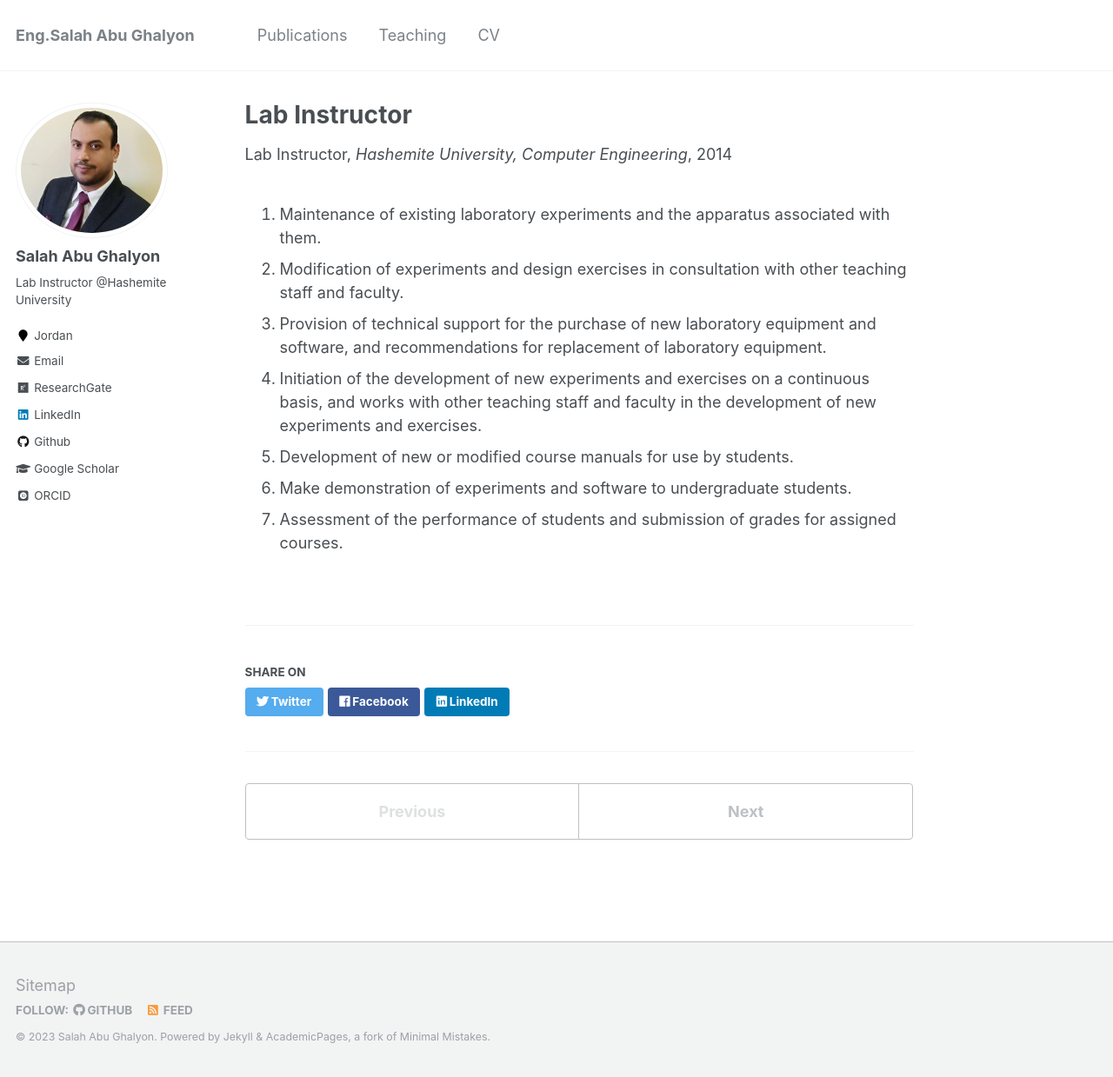
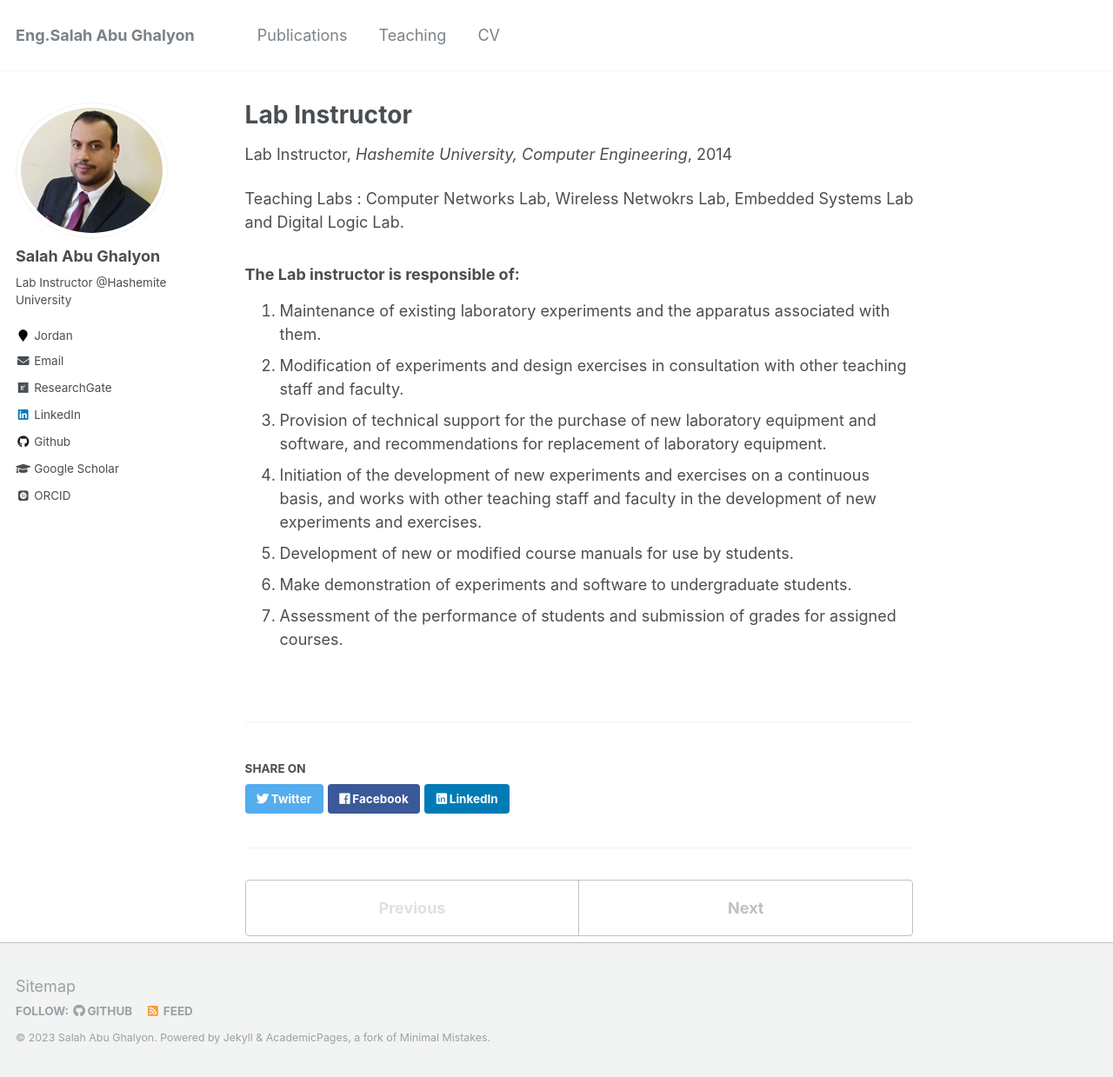
Before and after one commit to salahghalyon/salahghalyon.github.io, a Jekyll site: the page built from _teaching/2014-HU-Lab-Instructor.md, in a window 1280 px wide and 1239 px high. Shown: the whole window at 87% size. Built offline with Jekyll 4.4.1, drawn with Linux system fonts in a browser that asks for light colours; some web fonts are replaced.

Commit message:
Update 2014-HU-Lab-Instructor.md

```diff
--- a/_teaching/2014-HU-Lab-Instructor.md
+++ b/_teaching/2014-HU-Lab-Instructor.md
@@ -8,9 +8,9 @@ date: 2014-9-21
 location: "Zarqa, Jordan"
 ---
 
+Teaching Labs : Computer Networks Lab, Wireless Netwokrs Lab, Embedded Systems Lab and Digital Logic Lab.
 
-
-
+### The Lab instructor is responsible of:
 1. Maintenance of existing laboratory experiments and the apparatus associated with them.
 1. Modification of experiments and design exercises in consultation with other teaching staff and faculty.
 1. Provision of technical support for the purchase of new laboratory equipment and software, and recommendations for replacement of laboratory equipment.
```
